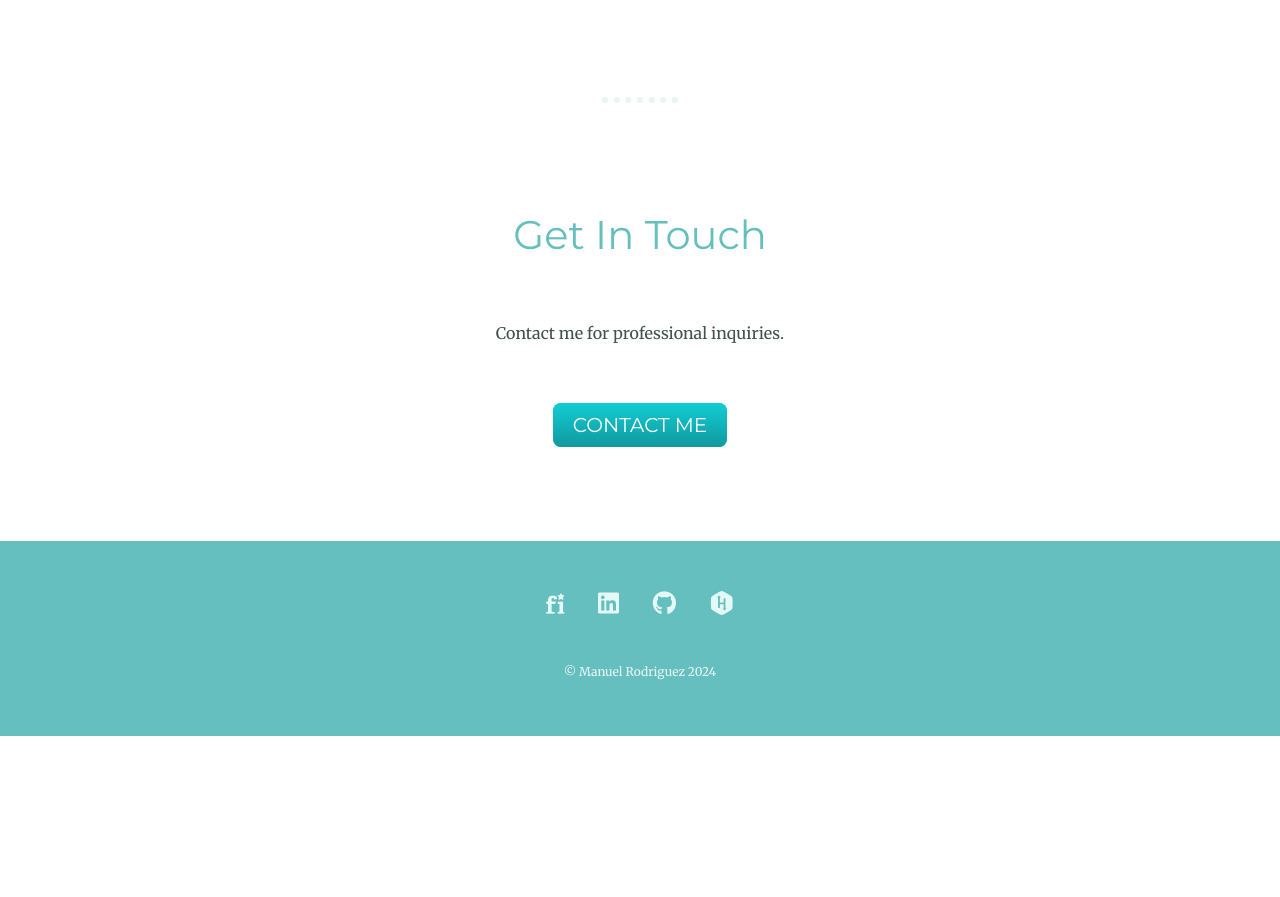
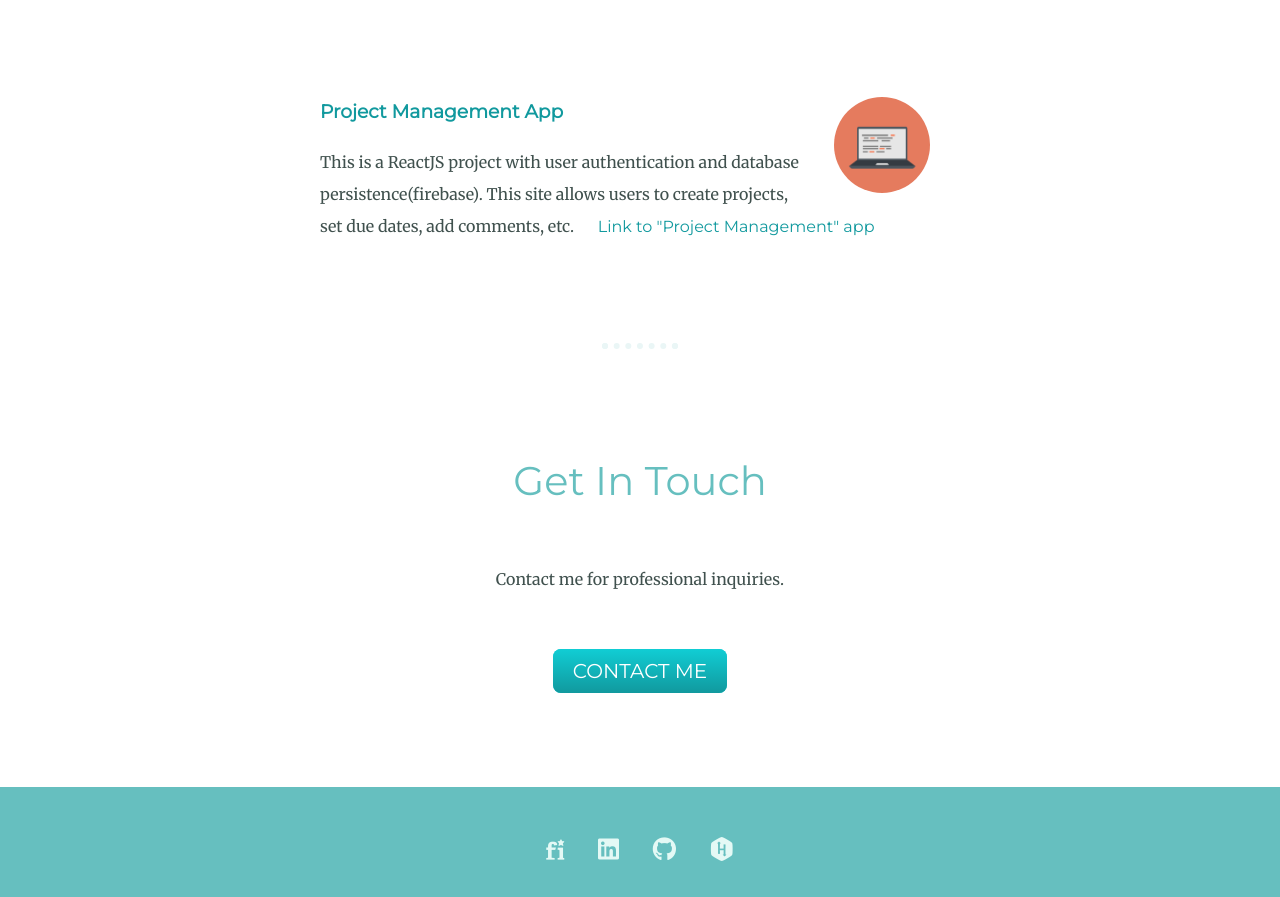
Before and after one commit to manny53365/Web-Dev-Portfolio, a plain HTML site: page index.html in a window 1280 px wide. Shown: the part 8348-9245 px from the top of the page. Before the commit the page ends 9084 px from the top, so only its background shows below. Drawn offline with Linux system fonts and the light colour scheme.

Commit message:
added project management app to my projects

```diff
--- a/index.html
+++ b/index.html
@@ -269,6 +269,15 @@
                     <a href="https://finance-app-d4541.web.app/" target="_blank" rel="noopener noreferrer">Link to "Finance App" project</a>
                 </p>
             </div>
+            <div class="project-row">
+                <img alt="" class="images chillies-img" src="./images/computer.png" />
+                <h3>Project Management App</h3>
+                <p>
+                    This is a ReactJS project with user authentication and database persistence(firebase).
+                    This site allows users to create projects, set due dates, add comments, etc.
+                    <a href="https://project-management-site-98c19.web.app/" target="_blank" rel="noopener noreferrer">Link to "Project Management" app</a>
+                </p>
+            </div>
         </div>
         <hr />
         <div class="contact-me" id="contact-me">
```
